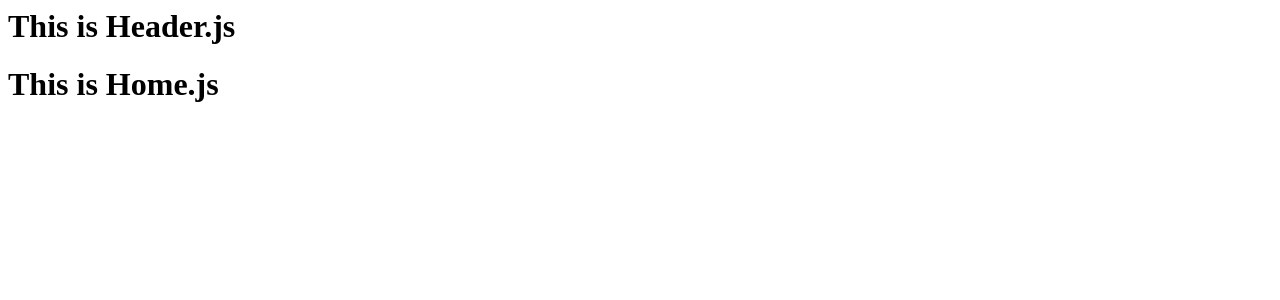
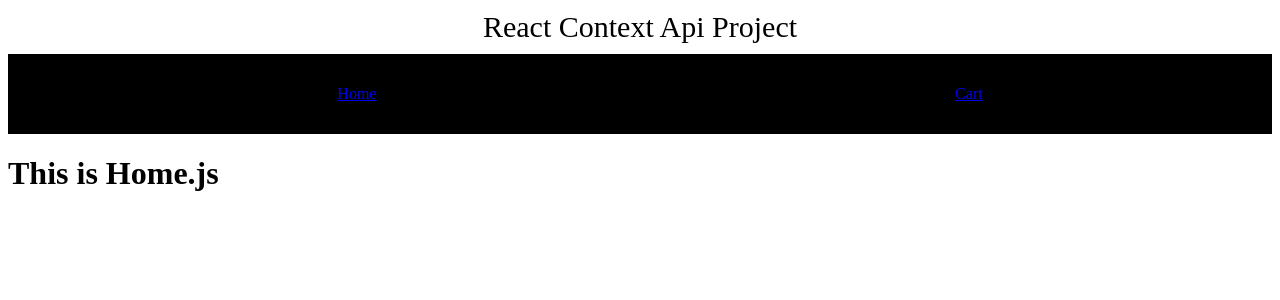
Before and after one commit to GAJANAN270395/React-Context-Api-cart-, a React (Create React App) app: page / in a window 1280 px wide. Shown: the top 300 px of the page. Built offline with nearby package versions, Linux system fonts and the light colour scheme.

Commit message:
Links created

```diff
--- a/src/App.js
+++ b/src/App.js
@@ -11,7 +11,7 @@ const App = () => {
       <Header />
       <Routes>
         <Route path="/" element={<Home/>}/>
-        <Route path="cart" element={<Cart/>}/>
+        <Route path="/cart" element={<Cart/>}/>
       </Routes>
     </BrowserRouter>
   );
--- a/src/components/Header.js
+++ b/src/components/Header.js
@@ -1,9 +1,19 @@
 import React from 'react';
+import { Link } from 'react-router-dom';
+import './style.css';
 
 const Header = () => {
   return (
     <div>
-      <h1>This is Header.js</h1>
+      <span className="header">React Context Api Project</span>
+      <ul className="nav">
+        <li>
+          <Link to="/">Home</Link>
+        </li>
+        <li>
+          <Link to="/cart">Cart</Link>
+        </li>
+      </ul>
     </div>
   );
 };
```
